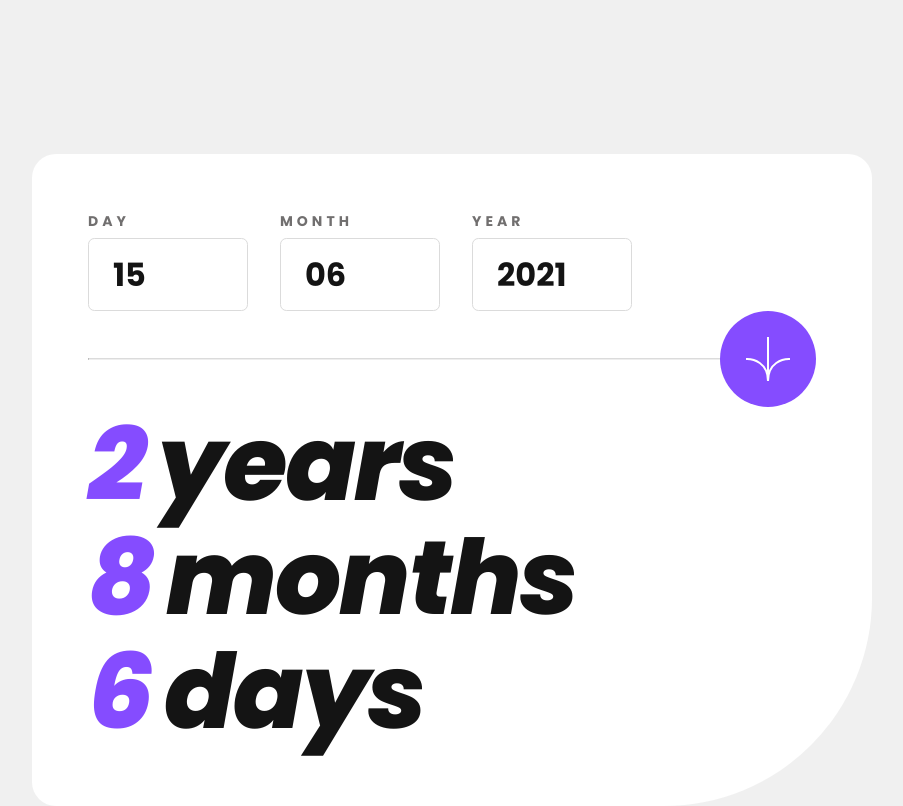
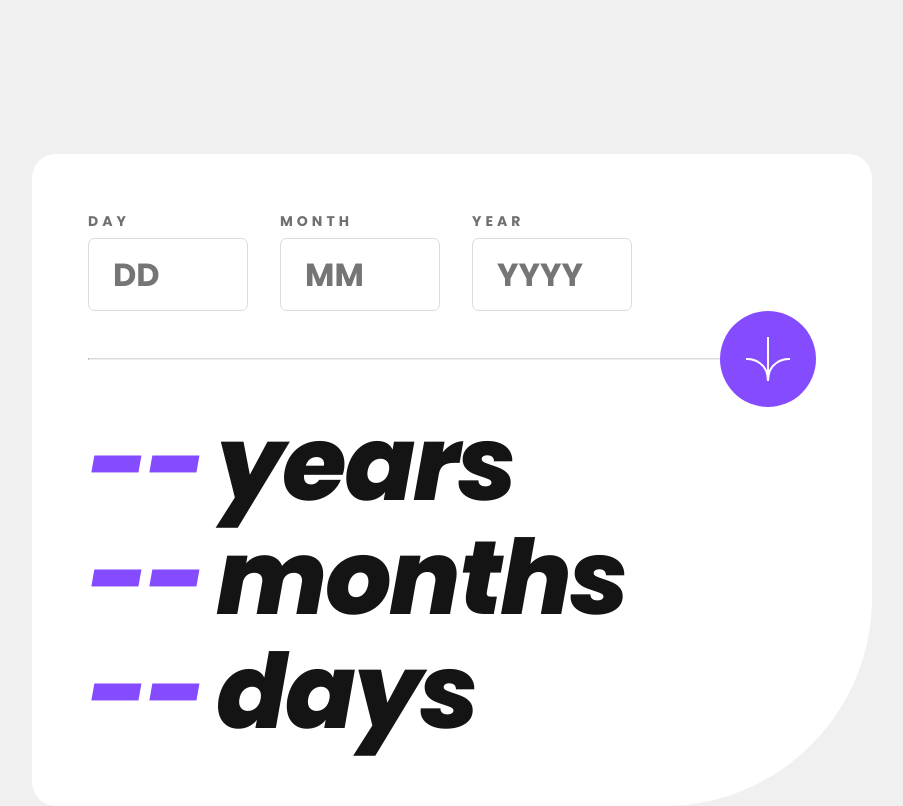
Before and after one commit to masrestu/fm-age-calculator-app, a plain HTML site: page index.html in a window 1280 px wide. Shown: the whole page, without its empty margins (188-1091 px from the left). Drawn offline with Linux system fonts and the light colour scheme.

Commit message:
set value blank on load

```diff
--- a/index.html
+++ b/index.html
@@ -28,15 +28,15 @@
     <div class="card">
       <div class="inputs">
         <label for="day-input">Day
-          <input type="text" placeholder="DD" id="day-input" value="15">
+          <input type="text" placeholder="DD" id="day-input">
           <span class="invalid"></span>
         </label>
         <label for="month-input">Month
-          <input type="text" placeholder="MM" id="month-input" value="06">
+          <input type="text" placeholder="MM" id="month-input">
           <span class="invalid"></span>
         </label>
         <label for="year-input">Year
-          <input type="text" placeholder="YYYY" id="year-input" value="2021">
+          <input type="text" placeholder="YYYY" id="year-input">
           <span class="invalid"></span>
         </label>
       </div>
--- a/script.js
+++ b/script.js
@@ -111,4 +111,3 @@ const validate = () => {
 };
 
 btnExec.addEventListener("click", validate);
-btnExec.click()
```
